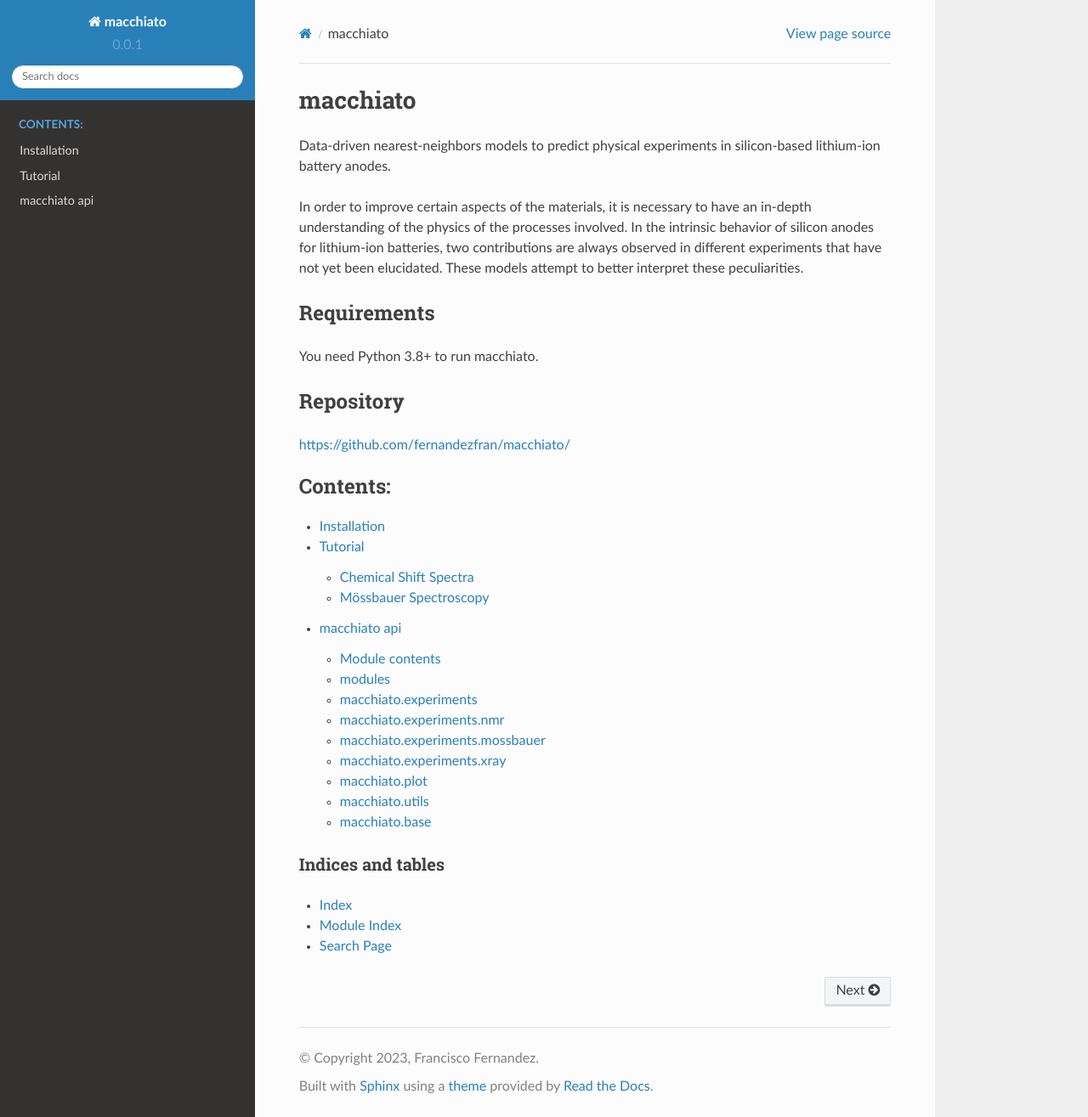
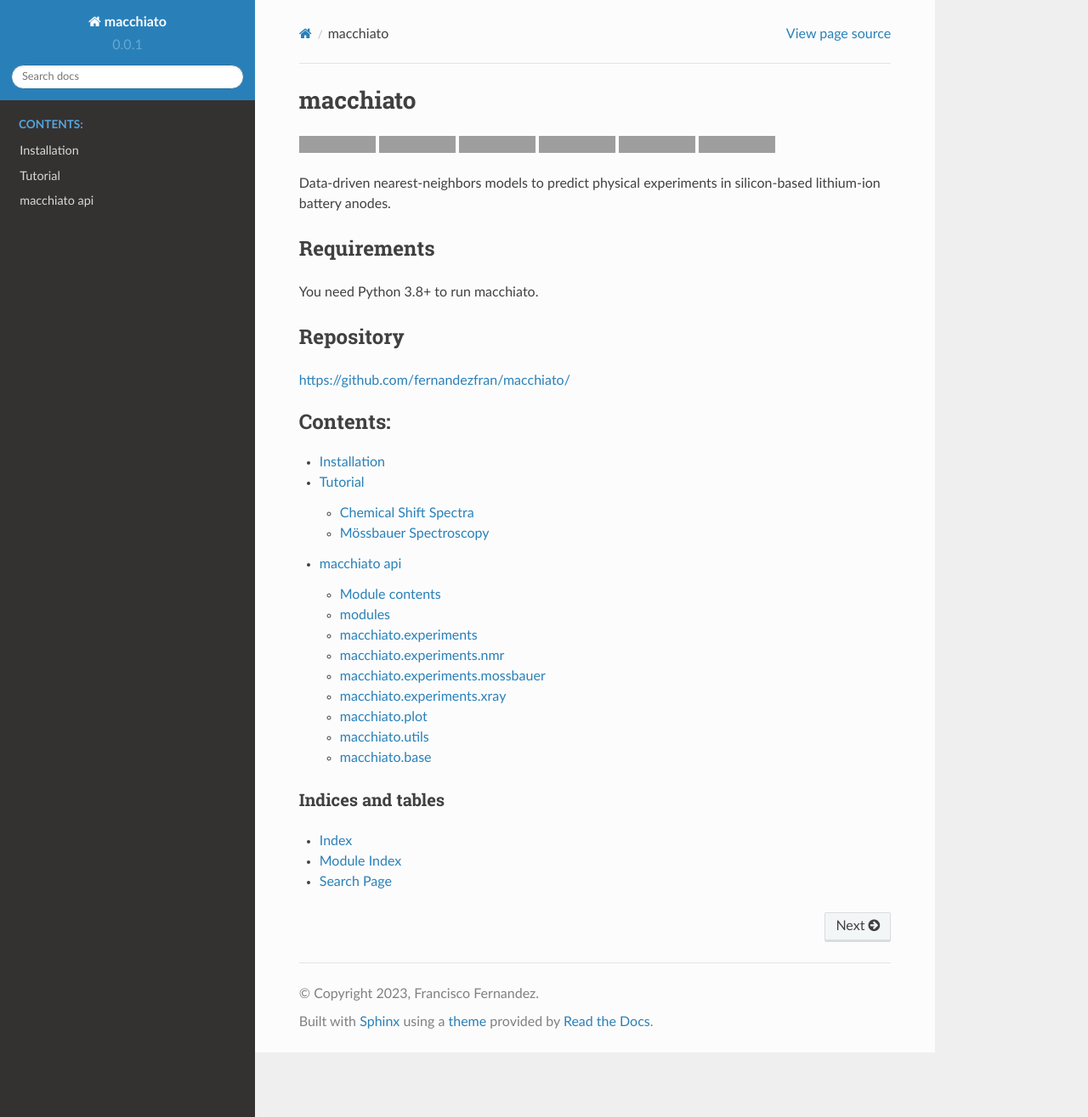
Before and after one commit to fernandezfran/macchiato, a Sphinx documentation site: the page built from docs/source/index.rst, in a window 1280 px wide and 1315 px high. Shown: the whole window at 85% size. Built offline with Sphinx 7.4.7 and the Read the Docs theme 2.0.0, drawn with Linux system fonts in a browser that asks for light colours; the version number is read from the project's files by our own code; grey boxes are pictures that could not be loaded.

Commit message:
citation, badges an mail

```diff
--- a/CITATION.bib
+++ b/CITATION.bib
@@ -1,5 +1,5 @@
 @misc{fernandez2023prediction,
-      title={Prediction of NMR, X-ray and M\"ossbauer experimental results for amorphous Li-Si alloys using a novel DFTB model},
+      title={Prediction of NMR, X-ray and Mössbauer experimental results for amorphous Li-Si alloys using a novel DFTB model},
       author={Francisco Fernandez and Manuel Otero and Ma. Belén Oviedo and Daniel E. Barraco and S. Alexis Paz and Ezequiel P. M. Leiva},
       year={2023},
       eprint={2305.11006},
--- a/docs/source/index.rst
+++ b/docs/source/index.rst
@@ -7,14 +7,32 @@
 macchiato
 =========
 
+.. image:: https://github.com/fernandezfran/macchiato/actions/workflows/CI.yml/badge.svg
+   :target: https://github.com/fernandezfran/macchiato/actions/workflows/CI.yml
+   :alt: macchiato CI
+
+.. image:: https://readthedocs.org/projects/macchiato/badge/?version=latest
+   :target: https://macchiato.readthedocs.io/
+   :alt: ReadTheDocs
+
+.. image:: https://img.shields.io/pypi/v/macchiato
+   :target: https://pypi.org/project/macchiato/
+   :alt: PyPI Version
+
+.. image:: https://img.shields.io/badge/python-3.8%2B-4584b6
+   :target: https://www.python.org/
+   :alt: python version
+
+.. image:: https://img.shields.io/badge/License-MIT-ffde57
+   :target: https://github.com/fernandezfran/macchiato/blob/main/LICENSE
+   :alt: mit license
+
+.. image:: https://img.shields.io/badge/arXiv-2305.11006-b31b1b
+   :target: https://arxiv.org/abs/2305.11006
+   :alt: arXiv
+
 Data-driven nearest-neighbors models to predict physical experiments in
 silicon-based lithium-ion battery anodes.
-
-In order to improve certain aspects of the materials, it is necessary to have
-an in-depth understanding of the physics of the processes involved. In the
-intrinsic behavior of silicon anodes for lithium-ion batteries, two
-contributions are always observed in different experiments that have not yet
-been elucidated. These models attempt to better interpret these peculiarities.
 
 
 Requirements
--- a/pyproject.toml
+++ b/pyproject.toml
@@ -9,7 +9,7 @@ build-backend = "setuptools.build_meta"
 [project]
 name = "macchiato"
 version = "0.0.1"
-authors = [{name = "Francisco Fernandez", email = "fernandezfrancisco2195@gmail.com"}]
+authors = [{name = "Francisco Fernandez", email = "ffernandev@gmail.com"}]
 readme = "README.md"
 license = {file = "LICENSE"}
 description = "Data-driven nearest-neighbors models to predict physical experiments in silicon-based lithium-ion battery anodes."
```
Also changed, not shown: README.md (+9 -15 lines), docs/source/install.rst (+2 -6 lines).
